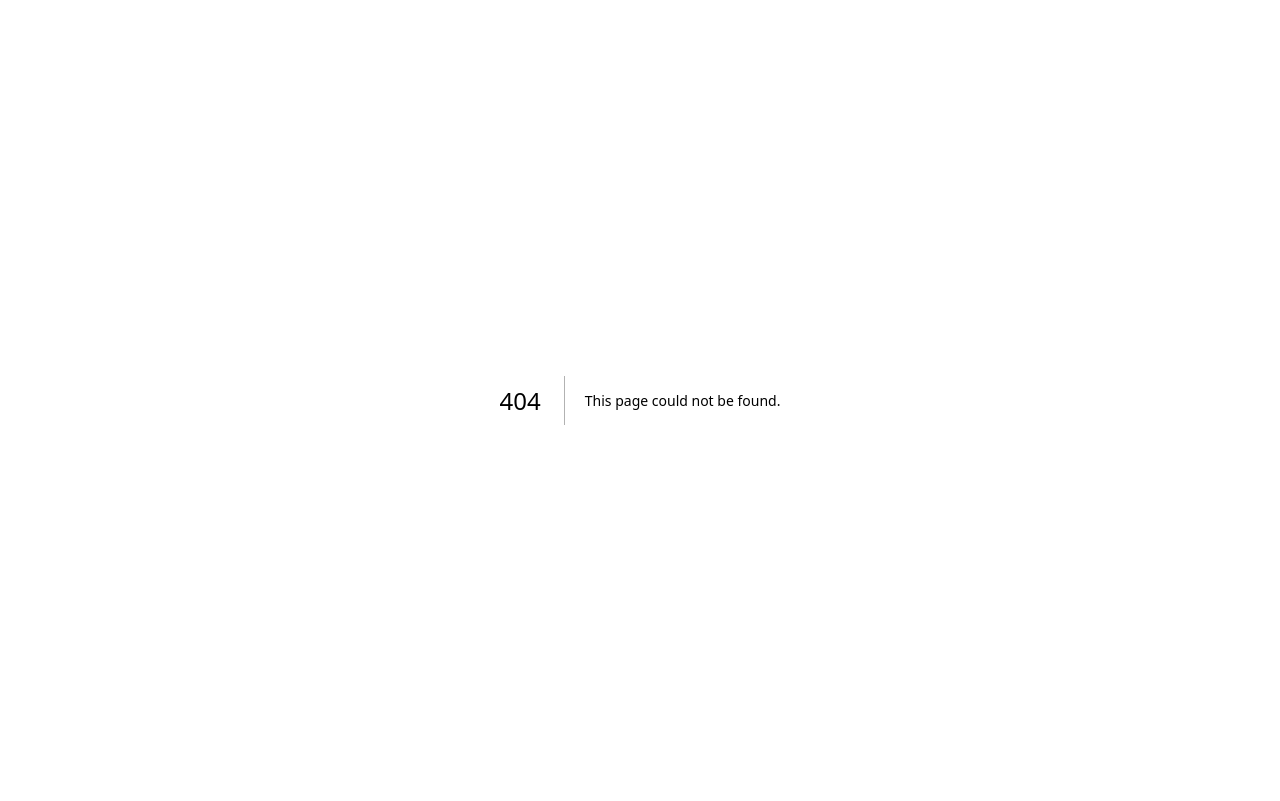
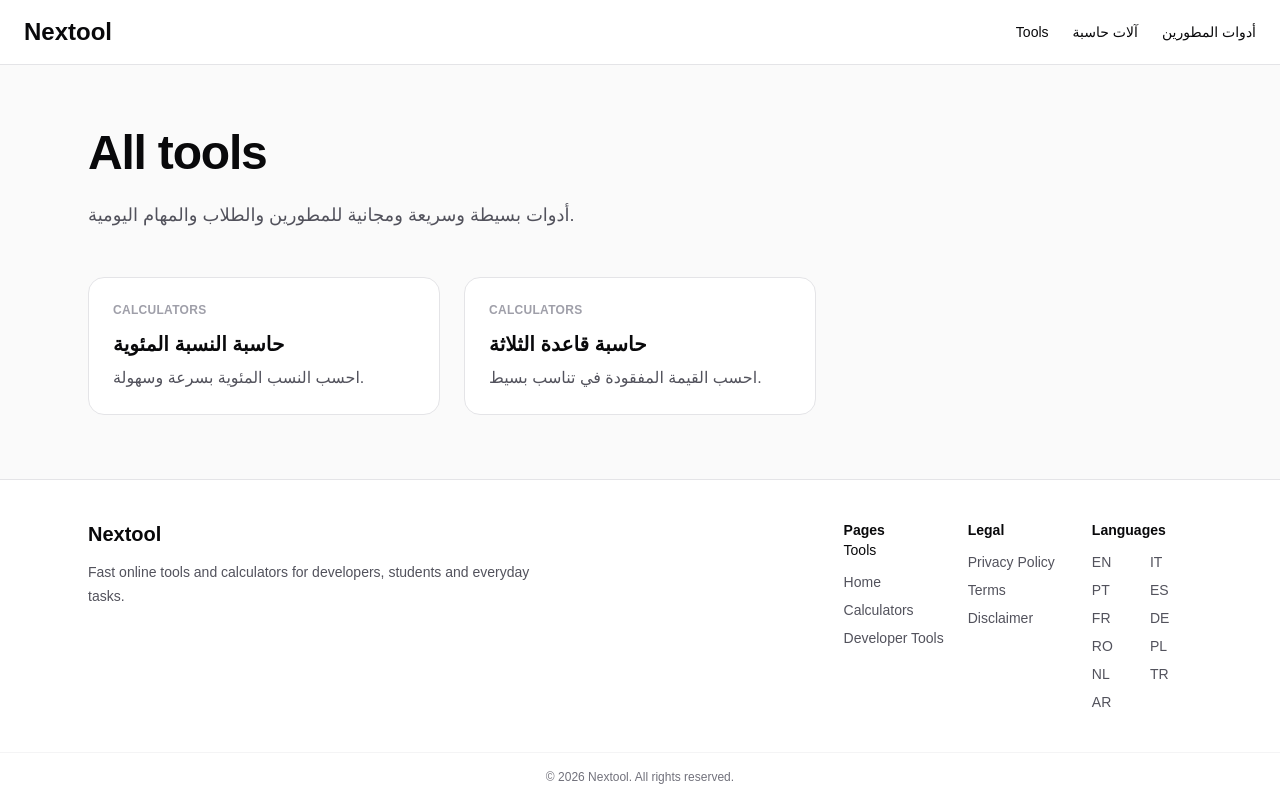
Before and after one commit to nextool-online/nextool, a Next.js app: page /ar/tools in a window 1280 px wide. Before the commit this address had no page. Built offline with nearby package versions, Linux system fonts and the light colour scheme.

Commit message:
Add localized tools index pages

```diff
--- /dev/null
+++ b/app/[lang]/tools/page.tsx
@@ -0,0 +1,101 @@
+import Footer from "../../../components/layout/Footer";
+import Navbar from "../../../components/layout/Navbar";
+import ToolCard from "../../../components/ui/ToolCard";
+
+import { dictionary } from "../../../data/dictionary";
+import { getText } from "../../../data/i18n";
+import { languages } from "../../../data/languages";
+
+import { tools } from "../../../tools/registry";
+
+import type { LanguageCode } from "../../../data/languages";
+
+type ToolsPageProps = {
+  params: Promise<{
+    lang: LanguageCode;
+  }>;
+};
+
+const baseUrl = "https://nextool.online";
+
+export function generateStaticParams() {
+  return languages.map((language) => ({
+    lang: language.code,
+  }));
+}
+
+export async function generateMetadata({ params }: ToolsPageProps) {
+  const { lang } = await params;
+
+  const languageUrls = Object.fromEntries(
+    languages.map((language) => [
+      language.code,
+      `${baseUrl}/${language.code}/tools`,
+    ])
+  );
+
+  return {
+    title: `All tools - Nextool`,
+    description: getText(dictionary.homepageDescription, lang),
+
+    alternates: {
+      canonical: `${baseUrl}/${lang}/tools`,
+      languages: languageUrls,
+    },
+  };
+}
+
+export default async function ToolsPage({ params }: ToolsPageProps) {
+  const { lang } = await params;
+
+  const localizedTools = tools.filter(
+    (tool) =>
+      !tool.availableLanguages || tool.availableLanguages.includes(lang)
+  );
+
+  const itemListJsonLd = {
+    "@context": "https://schema.org",
+    "@type": "ItemList",
+    itemListElement: localizedTools.map((tool, index) => ({
+      "@type": "ListItem",
+      position: index + 1,
+      name: getText(tool.title, lang),
+      url: `${baseUrl}/${lang}/tools/${getText(tool.slug, lang)}`,
+    })),
+  };
+
+  return (
+    <main className="min-h-screen bg-zinc-50 text-zinc-950">
+      <script
+        type="application/ld+json"
+        dangerouslySetInnerHTML={{
+          __html: JSON.stringify(itemListJsonLd),
+        }}
+      />
+
+      <Navbar lang={lang} />
+
+      <section className="mx-auto max-w-6xl px-6 py-16">
+        <h1 className="text-5xl font-bold tracking-tight">All tools</h1>
+
+        <p className="mt-6 max-w-2xl text-lg text-zinc-600">
+          {getText(dictionary.homepageDescription, lang)}
+        </p>
+
+        <div className="mt-12 grid gap-6 md:grid-cols-2 lg:grid-cols-3">
+          {localizedTools.map((tool) => (
+            <ToolCard
+              key={tool.id}
+              title={getText(tool.title, lang)}
+              description={getText(tool.description, lang)}
+              href={`/${lang}/tools/${getText(tool.slug, lang)}`}
+              category={tool.category}
+            />
+          ))}
+        </div>
+      </section>
+
+      <Footer lang={lang} />
+    </main>
+  );
+}
--- a/app/sitemap.ts
+++ b/app/sitemap.ts
@@ -15,6 +15,13 @@ export default function sitemap(): MetadataRoute.Sitemap {
     lastModified: new Date(),
     changeFrequency: "weekly" as const,
     priority: 1,
+  }));
+
+  const toolsIndexUrls = languages.map((language) => ({
+    url: `${baseUrl}/${language.code}/tools`,
+    lastModified: new Date(),
+    changeFrequency: "weekly" as const,
+    priority: 0.85,
   }));
 
   const legalUrls = languages.flatMap((language) =>
@@ -47,5 +54,5 @@ export default function sitemap(): MetadataRoute.Sitemap {
     }));
   });
 
-  return [...homepageUrls, ...legalUrls, ...categoryUrls, ...toolUrls];
+  return [...homepageUrls, ...toolsIndexUrls, ...legalUrls, ...categoryUrls, ...toolUrls,];
 }
--- a/components/layout/Footer.tsx
+++ b/components/layout/Footer.tsx
@@ -24,7 +24,9 @@ export default function Footer({ lang }: FooterProps) {
         <div className="grid gap-6 text-sm md:grid-cols-3">
           <div>
             <p className="font-semibold text-zinc-950">Pages</p>
-
+              <Link href={`/${lang}/tools`} className="hover:text-zinc-950">
+                Tools
+              </Link>
             <div className="mt-3 grid gap-2 text-zinc-600">
               <Link href={`/${lang}`} className="hover:text-zinc-950">
                 Home
--- a/components/layout/Navbar.tsx
+++ b/components/layout/Navbar.tsx
@@ -11,12 +11,14 @@ type NavbarProps = {
 
 export default function Navbar({ lang = "en" }: NavbarProps) {
   return (
-    <nav className="flex items-center justify-between border-b border-zinc-200 px-6 py-4">
+    <nav className="flex items-center justify-between border-b border-zinc-200 bg-white px-6 py-4">
       <Link href={`/${lang}`} className="text-2xl font-bold">
         Nextool
       </Link>
 
       <div className="flex gap-6 text-sm font-medium">
+        <Link href={`/${lang}/tools`}>Tools</Link>
+
         {categories.map((category) => (
           <Link key={category.id} href={`/${lang}/categories/${category.id}`}>
             {getText(category.name, lang)}
```
